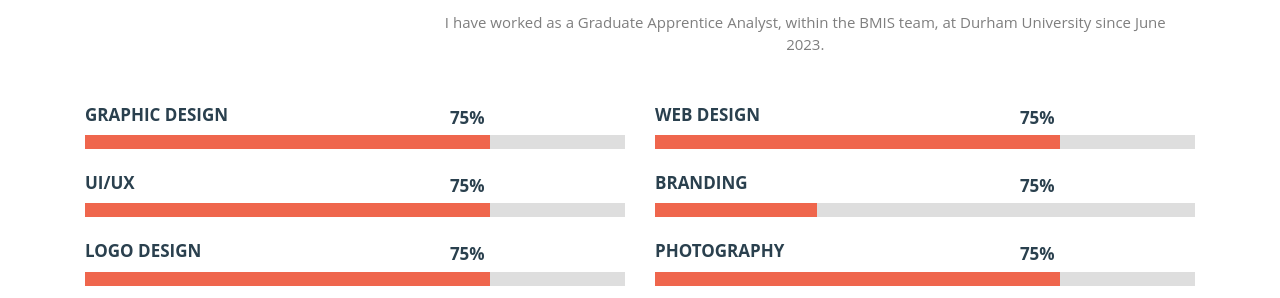
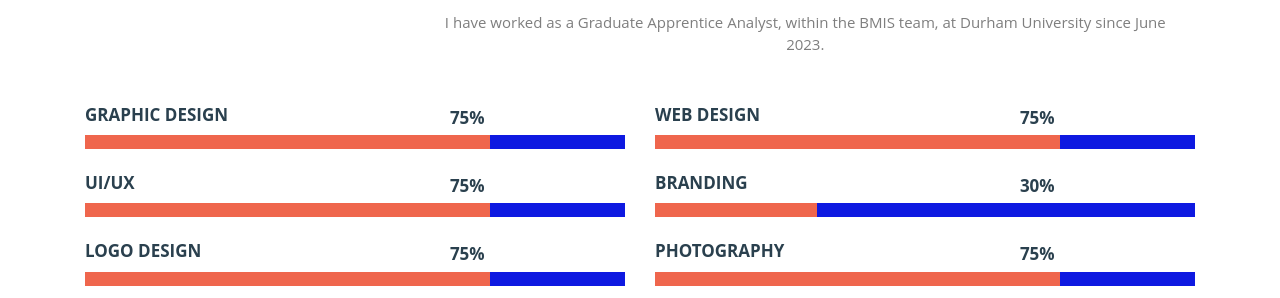
Before and after one commit to niallatdurham/portfolio, a plain HTML site: page above/index.html in a window 1280 px wide. Shown: the part 654-952 px from the top of the page. Drawn offline with Linux system fonts and the light colour scheme.

Commit message:
colours and %change

```diff
--- a/above/css/style.css
+++ b/above/css/style.css
@@ -686,7 +686,7 @@ h2.resp-accordion {
 	width: 100%;
 	margin: 5px 0;
 	height: 14px;
-	background:#dedede;
+	background:#0e19e1;
 }
 .skills > div {
 	height: 100%;
--- a/above/index.html
+++ b/above/index.html
@@ -178,7 +178,7 @@ Smartphone Compatible web template, free webdesigns for Nokia, Samsung, LG, Sony
 							<h4>branding</h4>
 						</div>
 						<div class="percentage">
-							<p>75%</p>
+							<p>30%</p>
 					</div>
 					<div class="clearfix"></div>
 				</div>
```
